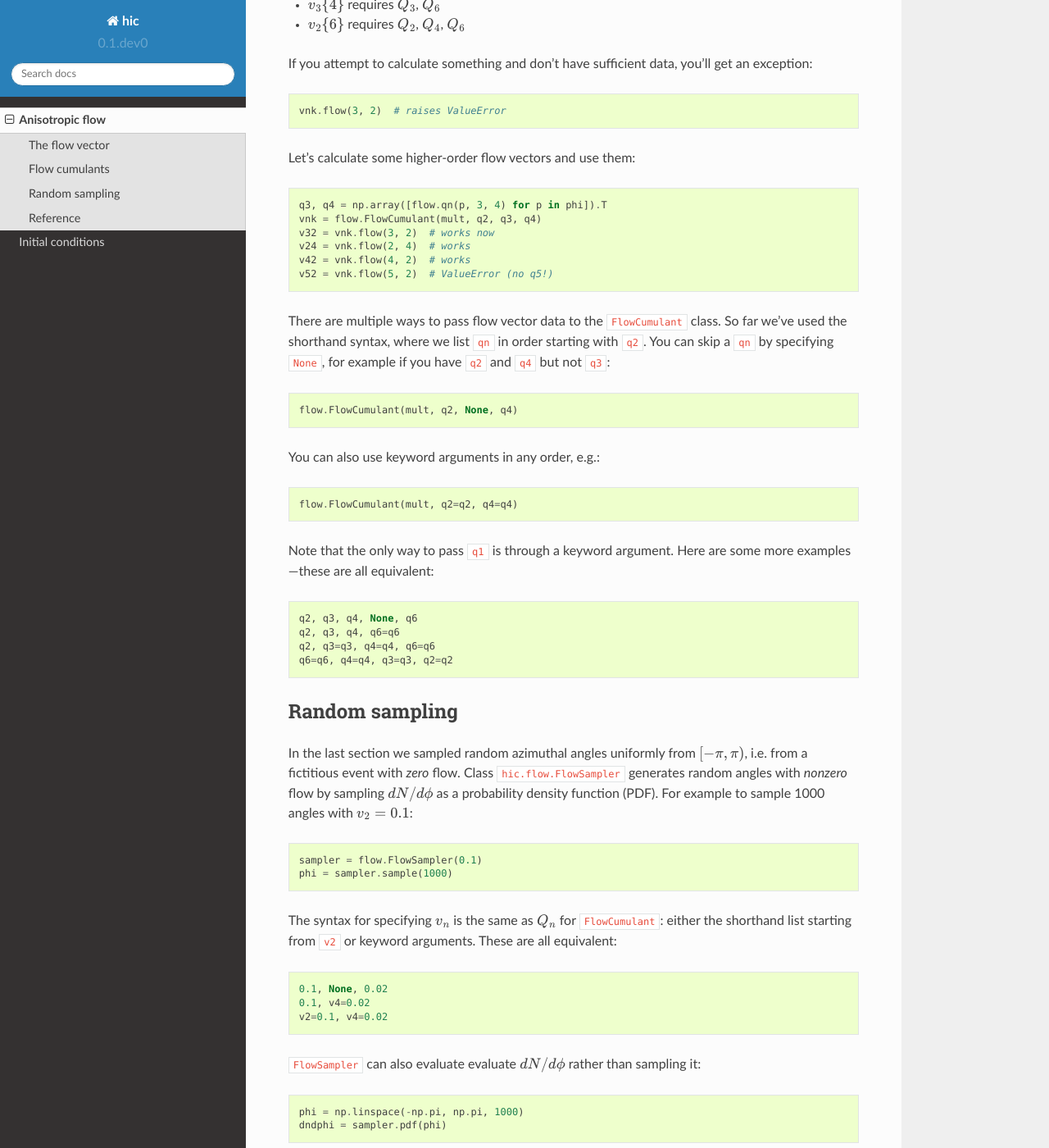
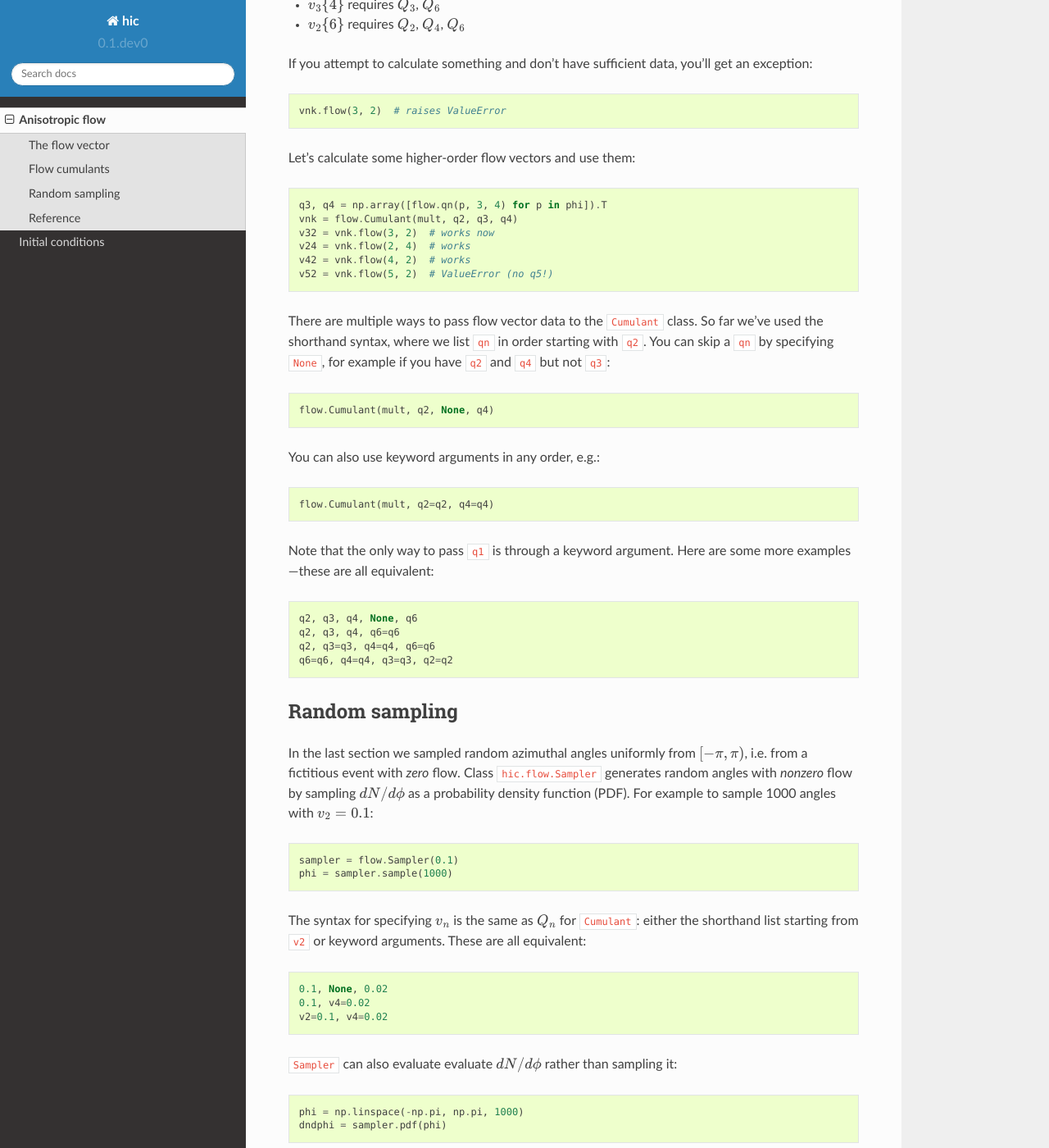
Before and after one commit to Duke-QCD/hic, a Sphinx documentation site: the page built from doc/flow.rst, in a window 1280 px wide and 1400 px high, scrolled down 1989 px. Shown: the whole window at 82% size. Built offline with Sphinx 7.4.7 and the Read the Docs theme 2.0.0, drawn with Linux system fonts in a browser that asks for light colours; some of the changed text lies outside the part shown.

Commit message:
Shorten flow class names.

```diff
--- a/README.rst
+++ b/README.rst
@@ -34,14 +34,14 @@ Calculate flow cumulants:
 
    from hic import flow
 
-   vnk = flow.FlowCumulant(mult, q2, q3)
+   vnk = flow.Cumulant(mult, q2, q3)
    v22 = vnk.flow(2, 2)
 
 Randomly sample events with specified flows:
 
 .. code:: python
 
-   sampler = flow.FlowSampler(v2, v3)
+   sampler = flow.Sampler(v2, v3)
    phi = sampler.sample(mult)
 
 Calculate initial condition eccentricities:
--- a/doc/flow.rst
+++ b/doc/flow.rst
@@ -44,7 +44,7 @@ We can also do multiple `Q_n` at once::
 
 Flow cumulants
 --------------
-Multi-particle flow cumulants are implemented in the class ``hic.flow.FlowCumulant`` using the direct *Q*-cumulant method from `Bilandzic (2010) <http://inspirehep.net/record/871528>`_, which calculates cumulants from event-by-event multiplicities and `Q_n` vectors.
+Multi-particle flow cumulants are implemented in the class ``hic.flow.Cumulant`` using the direct *Q*-cumulant method from `Bilandzic (2010) <http://inspirehep.net/record/871528>`_, which calculates cumulants from event-by-event multiplicities and `Q_n` vectors.
 
 Let's generate some toy data::
 
@@ -53,9 +53,9 @@ Let's generate some toy data::
    mult = np.array([p.size for p in phi])
    q2 = np.array([flow.qn(p, 2) for p in phi])
 
-Then create a ``FlowCumulant``::
+Then create a ``Cumulant``::
 
-   vnk = flow.FlowCumulant(mult, q2)
+   vnk = flow.Cumulant(mult, q2)
 
 And now we can calculate flow correlations and cumulants.
 The correlation function `\langle 2 \rangle_2`::
@@ -84,21 +84,21 @@ If you attempt to calculate something and don't have sufficient data, you'll get
 Let's calculate some higher-order flow vectors and use them::
 
    q3, q4 = np.array([flow.qn(p, 3, 4) for p in phi]).T
-   vnk = flow.FlowCumulant(mult, q2, q3, q4)
+   vnk = flow.Cumulant(mult, q2, q3, q4)
    v32 = vnk.flow(3, 2)  # works now
    v24 = vnk.flow(2, 4)  # works
    v42 = vnk.flow(4, 2)  # works
    v52 = vnk.flow(5, 2)  # ValueError (no q5!)
 
-There are multiple ways to pass flow vector data to the ``FlowCumulant`` class.
+There are multiple ways to pass flow vector data to the ``Cumulant`` class.
 So far we've used the shorthand syntax, where we list ``qn`` in order starting with ``q2``.
 You can skip a ``qn`` by specifying ``None``, for example if you have ``q2`` and ``q4`` but not ``q3``::
 
-   flow.FlowCumulant(mult, q2, None, q4)
+   flow.Cumulant(mult, q2, None, q4)
 
 You can also use keyword arguments in any order, e.g.::
 
-   flow.FlowCumulant(mult, q2=q2, q4=q4)
+   flow.Cumulant(mult, q2=q2, q4=q4)
 
 Note that the only way to pass ``q1`` is through a keyword argument.
 Here are some more examples---these are all equivalent::
@@ -111,20 +111,20 @@ Here are some more examples---these are all equivalent::
 Random sampling
 ---------------
 In the last section we sampled random azimuthal angles uniformly from `[-\pi, \pi)`, i.e. from a fictitious event with *zero* flow.
-Class ``hic.flow.FlowSampler`` generates random angles with *nonzero* flow by sampling `dN/d\phi` as a probability density function (PDF).
+Class ``hic.flow.Sampler`` generates random angles with *nonzero* flow by sampling `dN/d\phi` as a probability density function (PDF).
 For example to sample 1000 angles with `v_2 = 0.1`::
 
-   sampler = flow.FlowSampler(0.1)
+   sampler = flow.Sampler(0.1)
    phi = sampler.sample(1000)
 
-The syntax for specifying `v_n` is the same as `Q_n` for ``FlowCumulant``: either the shorthand list starting from ``v2`` or keyword arguments.
+The syntax for specifying `v_n` is the same as `Q_n` for ``Cumulant``: either the shorthand list starting from ``v2`` or keyword arguments.
 These are all equivalent::
 
    0.1, None, 0.02
    0.1, v4=0.02
    v2=0.1, v4=0.02
 
-``FlowSampler`` can also evaluate evaluate `dN/d\phi` rather than sampling it::
+``Sampler`` can also evaluate evaluate `dN/d\phi` rather than sampling it::
 
    phi = np.linspace(-np.pi, np.pi, 1000)
    dndphi = sampler.pdf(phi)
@@ -137,7 +137,7 @@ Let's put this together to sample the flow PDF and histogram the samples on top
 
    M = 10000
    vn = .1, .05, .02, .01  # shorthand: v2, v3, v4, v5
-   sampler = flow.FlowSampler(*vn)
+   sampler = flow.Sampler(*vn)
    phi = sampler.sample(M)
    plt.hist(phi, bins=50, range=(-np.pi, np.pi),
             histtype='stepfilled', normed=True, alpha=.5)
--- a/doc/index.rst
+++ b/doc/index.rst
@@ -28,12 +28,12 @@ Calculate flow cumulants::
 
    from hic import flow
 
-   vnk = flow.FlowCumulant(mult, q2, q3)
+   vnk = flow.Cumulant(mult, q2, q3)
    v22 = vnk.flow(2, 2)
 
 Randomly sample events with specified flows::
 
-   sampler = flow.FlowSampler(v2, v3)
+   sampler = flow.Sampler(v2, v3)
    phi = sampler.sample(mult)
 
 Calculate initial condition eccentricities::
```
Also changed, not shown: 2 other files.
